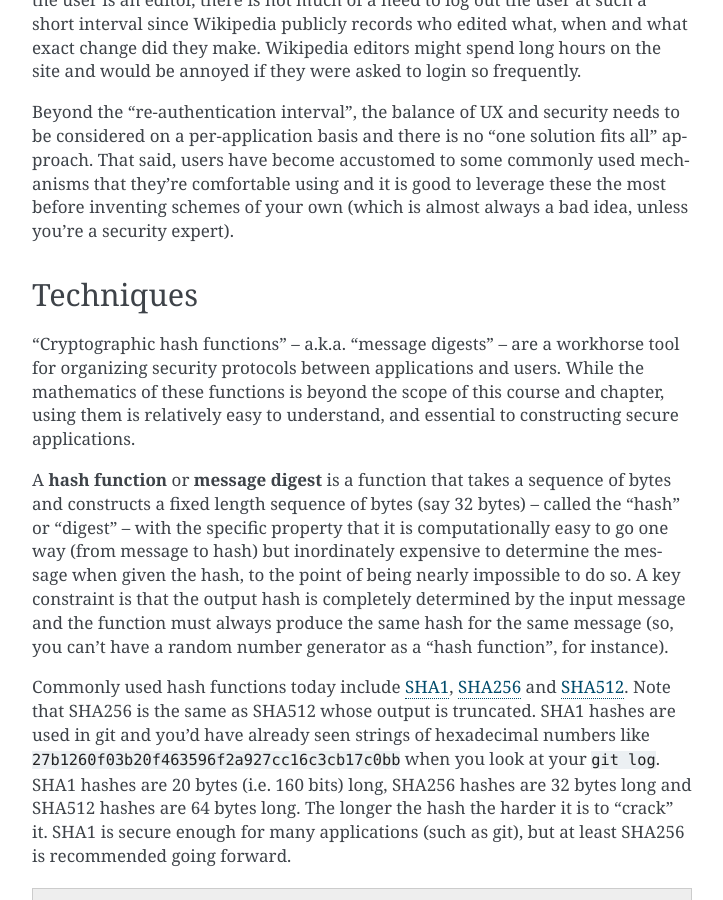
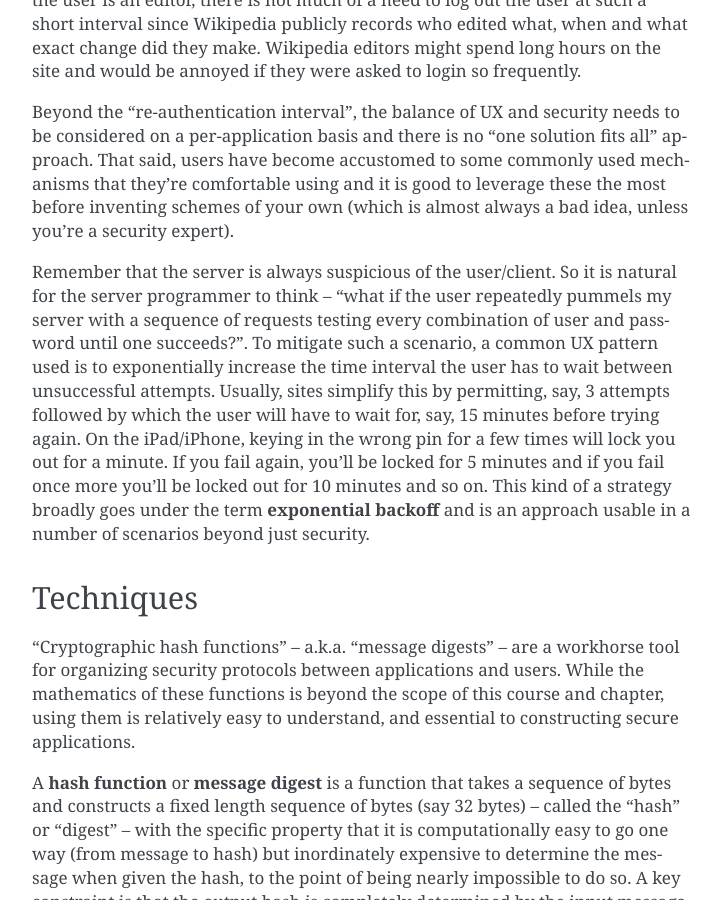
Before and after one commit to kreauniv/comp350, a Sphinx documentation site: the page built from source/trust.rst, in a window 1280 px wide and 900 px high, scrolled down 3442 px. Shown: the whole window, without its empty margins (388-1111 px from the left). Built offline with Sphinx 7.4.7, drawn with Linux system fonts in a browser that asks for light colours.

Commit message:
Added note on exponential backoff

```diff
--- a/source/trust.rst
+++ b/source/trust.rst
@@ -114,6 +114,20 @@ all" approach. That said, users have become accustomed to some commonly used
 mechanisms that they're comfortable using and it is good to leverage these the
 most before inventing schemes of  your own (which is almost always a bad idea,
 unless you're a security expert).
+
+Remember that the server is always suspicious of the user/client. So it is
+natural for the server programmer to think -- "what if the user repeatedly
+pummels my server with a sequence of requests testing every combination of user
+and password until one succeeds?". To mitigate such a scenario, a common UX
+pattern used is to exponentially increase the time interval the user has to
+wait between unsuccessful attempts. Usually, sites simplify this by permitting,
+say, 3 attempts followed by which the user will have to wait for, say, 15
+minutes before trying again. On the iPad/iPhone, keying in the wrong pin for a
+few times will lock you out for a minute. If you fail again, you'll be locked
+for 5 minutes and if you fail once more you'll be locked out for 10 minutes and
+so on. This kind of a strategy broadly goes under the term **exponential
+backoff** and is an approach usable in a number of scenarios beyond just
+security.
 
 Techniques
 ----------
```
